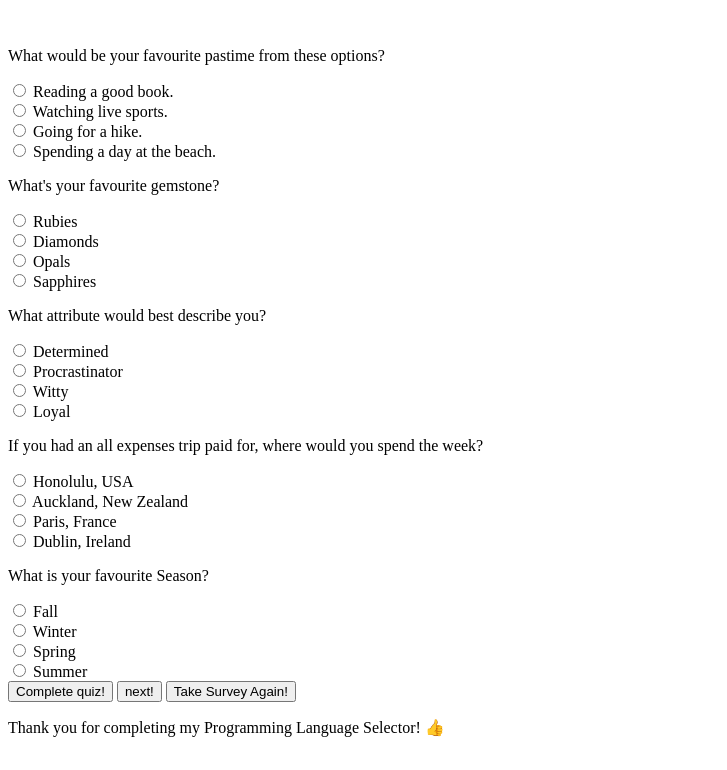
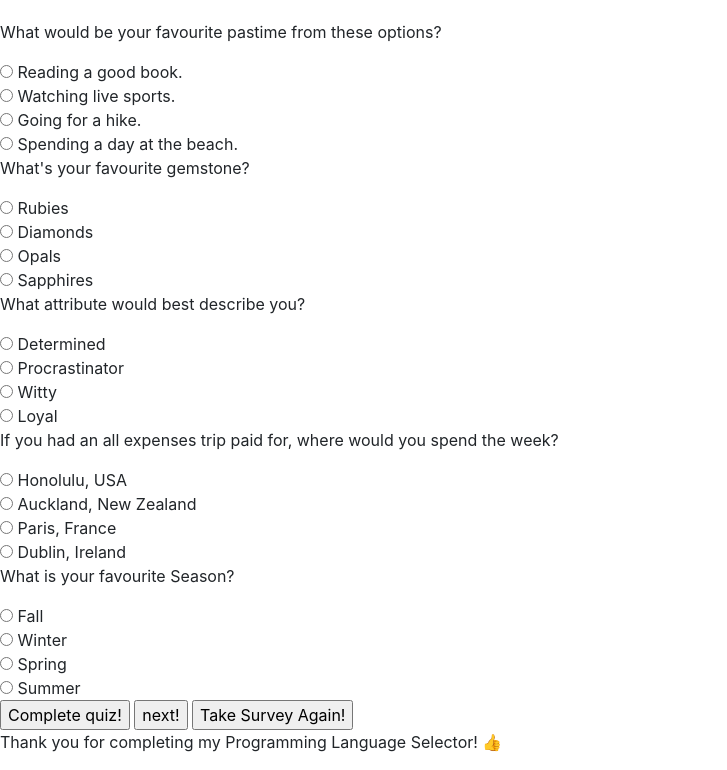
Before and after one commit to CanadianRunner/Programming-Language-Suggester, a plain HTML site: page index.html in a window 1280 px wide. Shown: the part 142-912 px from the top of the page, without its empty margins (0-727 px from the left). Drawn offline with Linux system fonts and the light colour scheme.

Commit message:
linked css/js

```diff
--- a/index.html
+++ b/index.html
@@ -5,6 +5,10 @@
     <meta charset="UTF-8">
     <meta http-equiv="X-UA-Compatible" content="IE=edge">
     <meta name="viewport" content="width=device-width, initial-scale=1.0">
+    <link href="css/bootstrap.css" rel="stylesheet" type="text/css">
+    <link href="css/styles.css" rel="stylesheet" type="text/css">
+    <script src="js/jquery-3.6.0.js"></script>
+    <script src="js/scripts.js"></script>
     <title>Programming Language Suggester</title>
 </head>
 <title>Programming Language Suggester</title>
--- a/js/scripts.js
+++ b/js/scripts.js
@@ -8,5 +8,5 @@ $document.ready(function() {
         $('#question1').show();
         $('#next_button').show();
         $('#survey_complete').hide();
-
     });
+});
```
Lines whose indentation alone changed are shown as unchanged.
